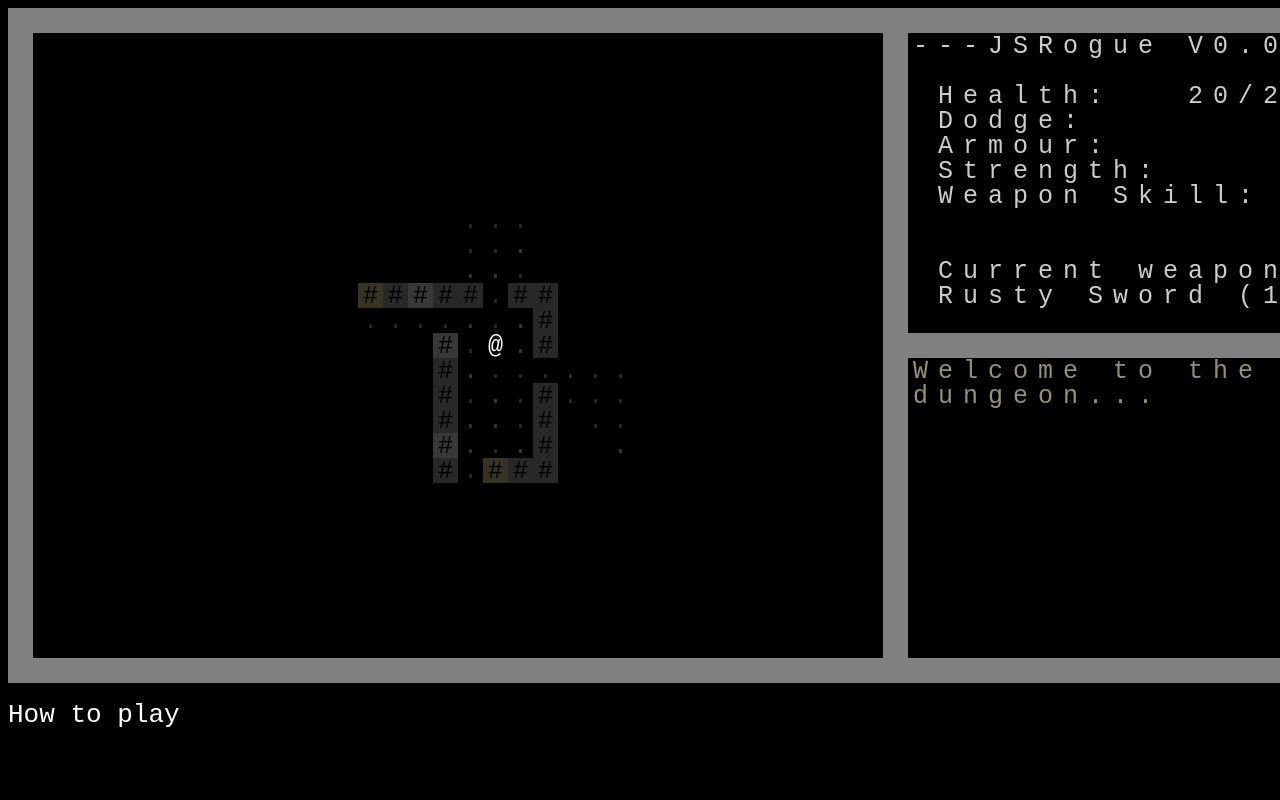
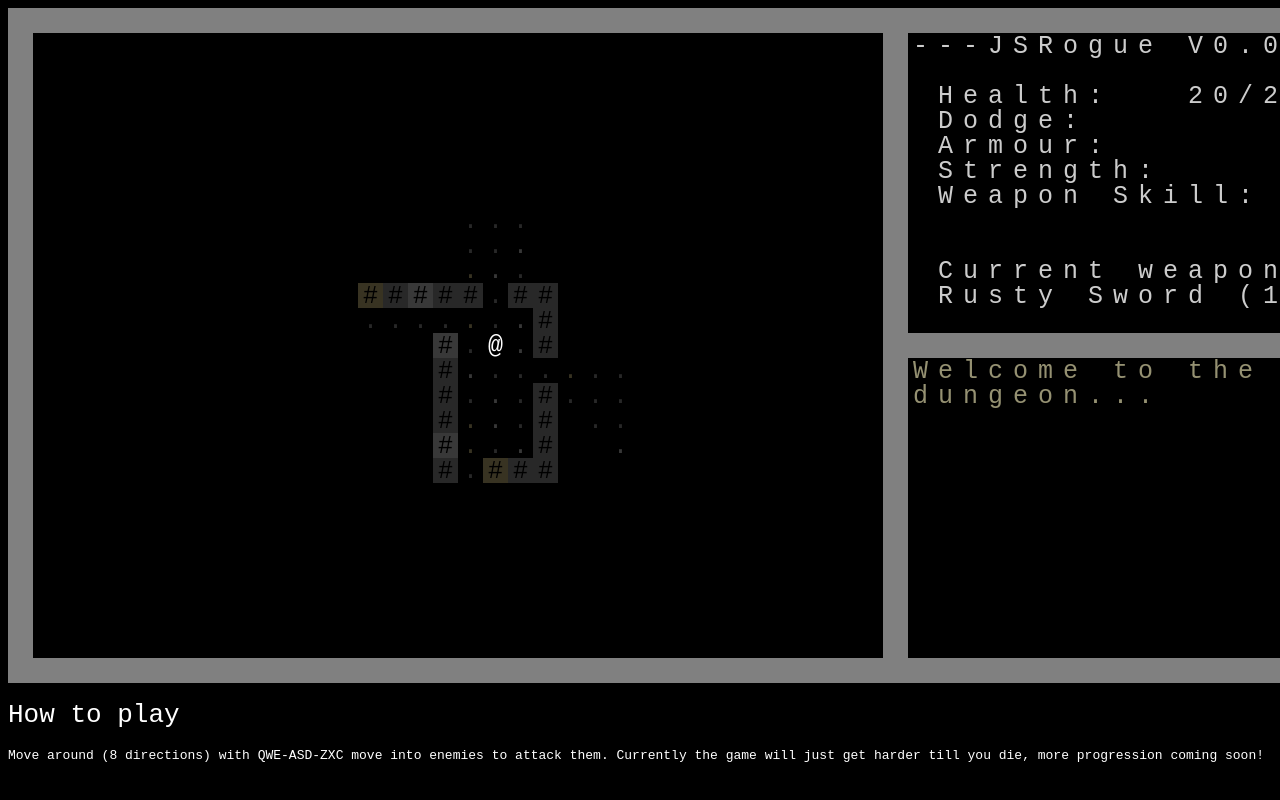
Before and after one commit to JKapella/JS_Rogue, a plain HTML site: page index.html in a window 1280 px wide. Shown: the top 800 px of the page. Drawn offline with Linux system fonts and the light colour scheme.

Commit message:
Added placeholder instructions to index page!

```diff
--- a/index.html
+++ b/index.html
@@ -14,6 +14,7 @@
         <header></header>
         <main>
             <h1>How to play</h1>
+            <p>Move around (8 directions) with QWE-ASD-ZXC move into enemies to attack them. Currently the game will just get harder till you die, more progression coming soon!</p>
         </main>
     </body>
 </html>
```
